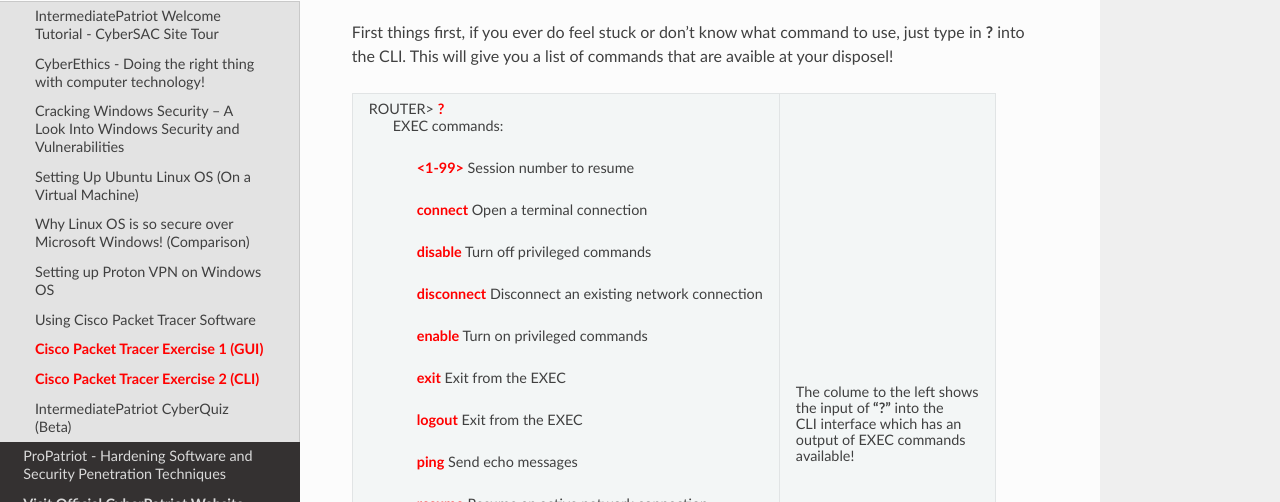
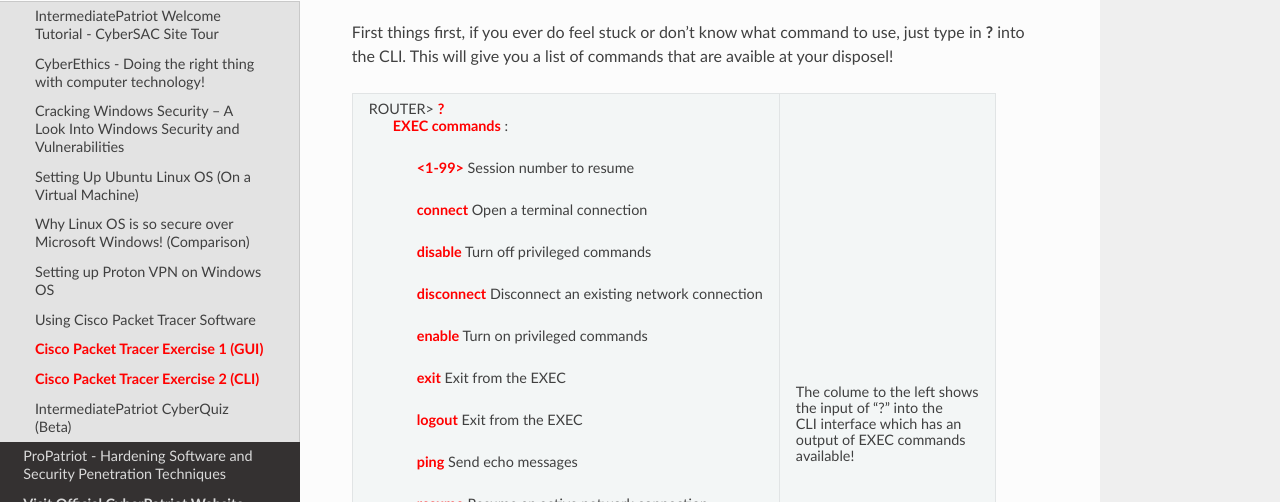
Before and after one commit to natt96z/cybersac, a Sphinx documentation site: the page built from docs/source/MediumCybersac.rst, in a window 1280 px wide and 900 px high, scrolled down 21482 px. Shown: the part 141-643 px from the top of the window. Built offline with Sphinx 7.4.7 and the Read the Docs theme 2.0.0, drawn with Linux system fonts in a browser that asks for light colours; a script that is not in the unit is left out; part of the change alters nothing that is shown.

```diff
--- a/docs/source/MediumCybersac.rst
+++ b/docs/source/MediumCybersac.rst
@@ -475,7 +475,7 @@ First things first, if you ever do feel stuck or don't know what command to use,
 +-------------------------------------------------------------------------------------+-----------------------------+
 | ROUTER> :red:`?`                                                                    |The colume to the left shows |
 |                                                                                     |                             |
-|   EXEC commands:                                                                    |the input of **"?"** into the|
+|   :red:`EXEC commands` :                                                            |the input of "?" into the    |
 |                                                                                     |                             |
 |      :red:`<1-99>`    Session number to resume                                      |CLI interface which has an   |
 |                                                                                     |                             |
```
